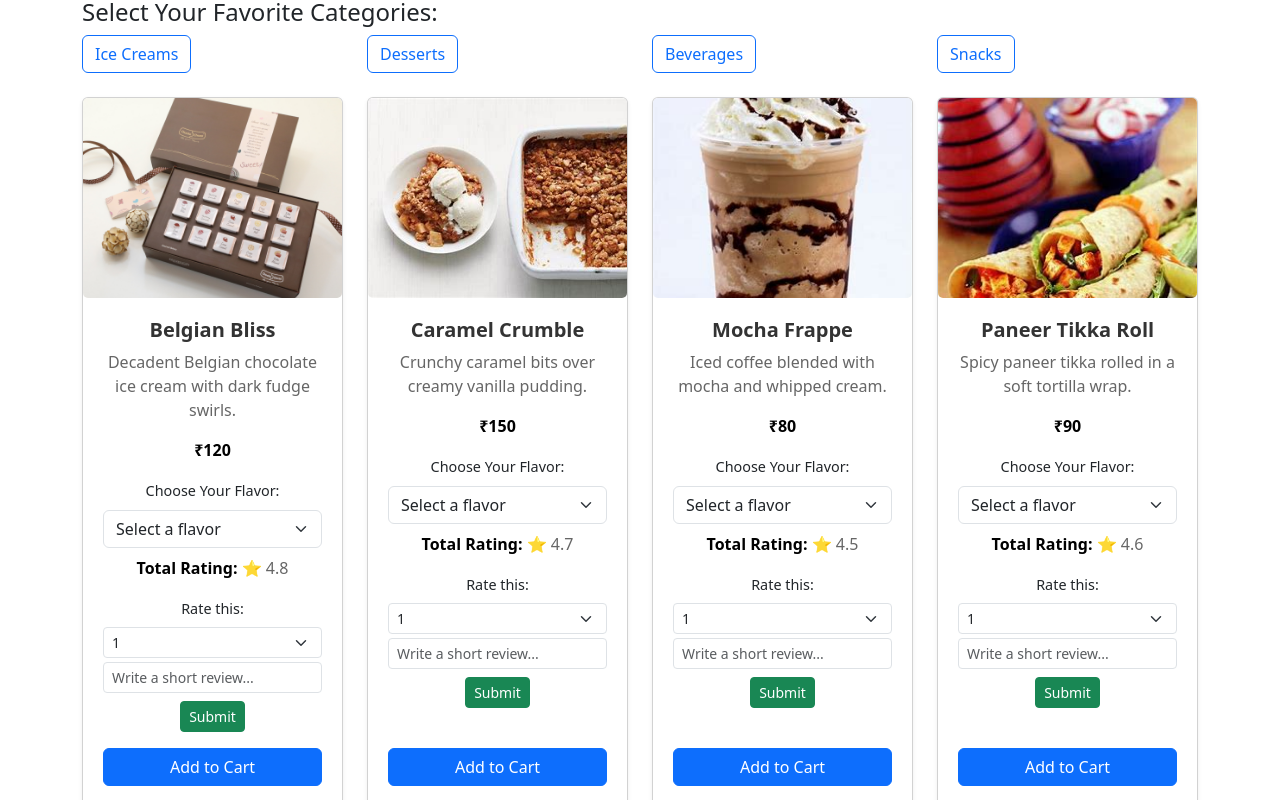
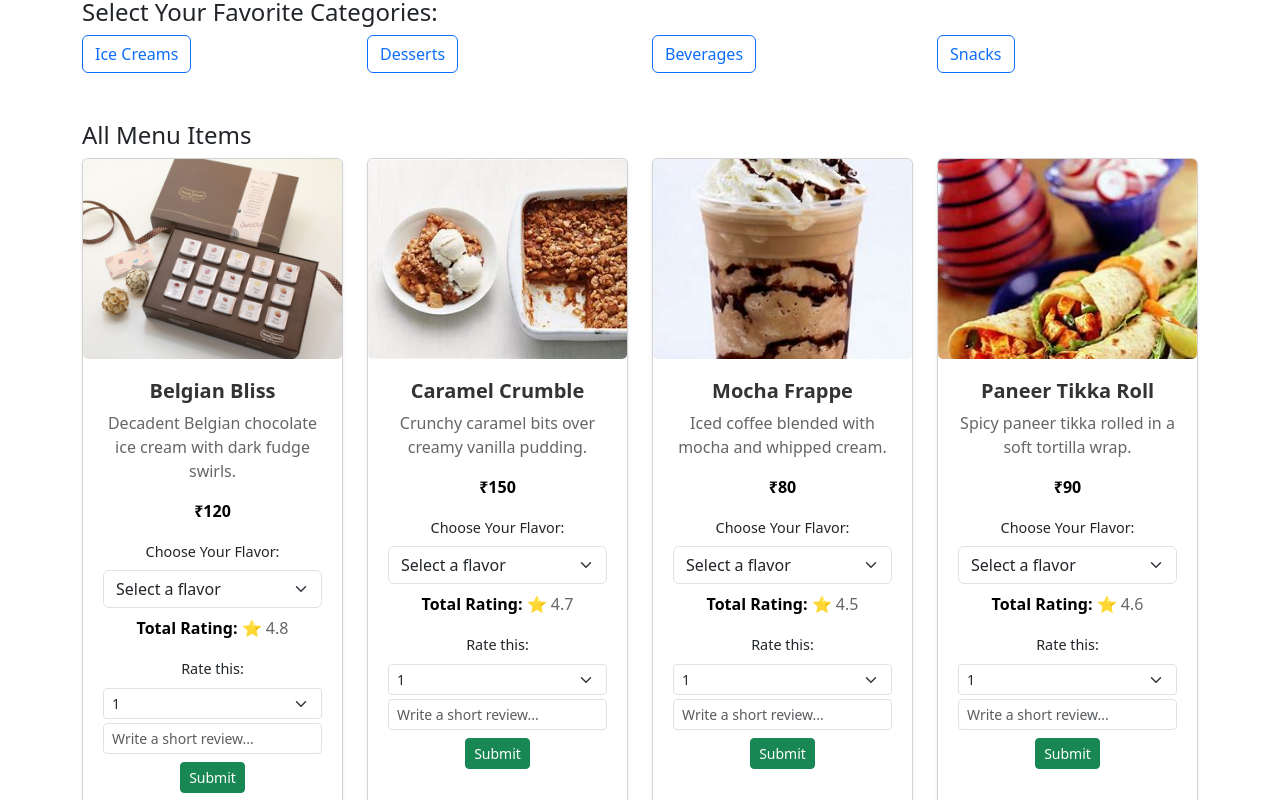
Before and after one commit to sanikasail00/Ideal_cafe, a React (Vite) app: page /Menu in a window 1280 px wide. Shown: the part 360-1160 px from the top of the page. Built offline with nearby package versions, Linux system fonts and the light colour scheme.

Commit message:
Added basic addtocart

```diff
--- a/package.json
+++ b/package.json
@@ -15,7 +15,8 @@
     "react-bootstrap": "^2.10.9",
     "react-dom": "^19.0.0",
     "react-icons": "^5.5.0",
-    "react-router-dom": "^7.5.0"
+    "react-router-dom": "^7.5.0",
+    "react-toastify": "^11.0.5"
   },
   "devDependencies": {
     "@eslint/js": "^9.21.0",
--- a/src/App.jsx
+++ b/src/App.jsx
@@ -1,24 +1,28 @@
 import React from 'react';
+import { BrowserRouter as Router, Routes, Route } from 'react-router-dom';
 import NavigationBar from './components/NavigationBar';
 import Menupage from './components/Menupage';
-import { BrowserRouter as Router, Routes, Route } from 'react-router-dom';
-import Home from "./components/Home"
+import Home from './components/Home';
 import Contactus from './components/Contactus';
 import Offers from './components/Offers';
 import LocationSelector from './components/LocationSelector';
+import CartPage from './components/CartPage';
+import { CartProvider } from './components/contexts/CartContext';
 
 export default function App() {
   return (
+    <CartProvider>
       <Router>
         <NavigationBar />
         <Routes>
           <Route path="/" element={<Home />} />
           <Route path="/Menu" element={<Menupage />} />
-        <Route path="/Contact Us" element={<Contactus/>}/>
-        <Route path="Offers" element={<Offers/>}/>
+          <Route path="/Contact Us" element={<Contactus />} />
+          <Route path="/Offers" element={<Offers />} />
           <Route path="/location" element={<LocationSelector />} />
+          <Route path="/cart" element={<CartPage />} />
         </Routes>
       </Router>
+    </CartProvider>
   );
-
 }
--- /dev/null
+++ b/src/components/CartPage.jsx
@@ -0,0 +1,34 @@
+// src/components/CartPage.js
+import React from 'react';
+import { useCart } from "../components/contexts/CartContext";
+
+const CartPage = () => {
+  const { cartItems, removeFromCart } = useCart(); // Get cartItems and removeFromCart functions from context
+
+  const handleRemoveFromCart = (itemId) => {
+    removeFromCart(itemId); // Remove item from cart
+  };
+
+  return (
+    <div>
+      <h1>Your Cart</h1>
+      {cartItems.length === 0 ? (
+        <p>Your cart is empty</p>
+      ) : (
+        <div>
+          {cartItems.map((item) => (
+            <div key={item.id} className="cart-item">
+              <h3>{item.name}</h3>
+              <p>Price: ${item.price}</p>
+              <button onClick={() => handleRemoveFromCart(item.id)}>
+                Remove from Cart
+              </button>
+            </div>
+          ))}
+        </div>
+      )}
+    </div>
+  );
+};
+
+export default CartPage;
--- a/src/components/Menupage.jsx
+++ b/src/components/Menupage.jsx
@@ -13,6 +13,7 @@ import BanoffeeBliss from "../assets/Menu/BanoffeeBliss/BanoffeeBliss.jpg";
 import ClassicLemonIcedTea from "../assets/Menu/ClassicLemonIcedTea/ClassicLemonIcedTea.jpg";
 import SpicyPotatoTwisters from "../assets/Menu/SpicyPotatoTwisters/SpicyPotatoTwisters.jpg";
 import TropicalTango from "../assets/Menu/TropicalTango/TropicalTango.jpg";
+import { useCart } from "./contexts/CartContext";
 
 const menuData = [
   {
@@ -142,25 +143,25 @@ const menuData = [
     name: "Tropical Tango",
     category: "Beverages",
     image: TropicalTango,
-    description: "A vibrant tropical fruit blend with mango, pineapple, and orange.",
+    description:
+      "A vibrant tropical fruit blend with mango, pineapple, and orange.",
     price: 105,
     rating: 4.4,
     popularity: 80,
     isNew: true,
   },
 ];
-
 export default function CafeMenu() {
+  const { addToCart } = useCart();
   const [filter, setFilter] = useState("All");
   const [sortBy, setSortBy] = useState("");
   const [reviews, setReviews] = useState({});
-  const [userPreferences, setUserPreferences] = useState([]); // New state to track preferences
-  const [recommendedItems, setRecommendedItems] = useState([]); // State to hold recommended items
+  const [userPreferences, setUserPreferences] = useState([]);
+  const [recommendedItems, setRecommendedItems] = useState([]);
 
   const handleFilter = (e) => setFilter(e.target.value);
   const handleSort = (e) => setSortBy(e.target.value);
 
-  // Update recommended items based on user preferences
   useEffect(() => {
     if (userPreferences.length > 0) {
       const recommendations = menuData.filter((item) =>
@@ -178,7 +179,6 @@ export default function CafeMenu() {
   };
 
   const handlePreference = (category) => {
-    // Add the selected category to the preferences list
     setUserPreferences((prev) => [...new Set([...prev, category])]);
   };
 
@@ -241,7 +241,7 @@ export default function CafeMenu() {
                   <Card.Text>
                     <strong>₹{item.price}</strong>
                   </Card.Text>
-                  <Button variant="primary" className="mt-3">
+                  <Button variant="primary" onClick={() => addToCart(item)}>
                     Add to Cart
                   </Button>
                 </Card.Body>
@@ -267,6 +267,7 @@ export default function CafeMenu() {
         ))}
       </Row>
 
+      <h4 className="mt-4">All Menu Items</h4>
       <Row>
         {sortedMenu.map((item) => (
           <Col key={item.id} md={3} className="mb-4">
@@ -367,7 +368,14 @@ export default function CafeMenu() {
                     </Form.Group>
                   </Form>
                 </div>
-                <Button variant="primary" className="mt-3">
+                <Button
+                  variant="success"
+                  className="mt-3"
+                  onClick={() => {
+                    addToCart(item);
+                    alert(`${item.name} has been added to your cart!`);
+                  }}
+                >
                   Add to Cart
                 </Button>
               </Card.Body>
--- /dev/null
+++ b/src/components/contexts/CartContext.jsx
@@ -0,0 +1,33 @@
+import React, { createContext, useState, useContext } from 'react';
+
+// Create a context to provide cart state globally
+const CartContext = createContext();
+
+// Create a provider component to wrap the app and provide cart state
+export const CartProvider = ({ children }) => {
+  const [cartItems, setCartItems] = useState([]); // Initialize cartItems state
+
+  // Function to add an item to the cart
+  const addToCart = (item) => {
+    setCartItems((prevItems) => [...prevItems, item]);
+  };
+
+  // Function to remove an item from the cart
+  const removeFromCart = (itemId) => {
+    setCartItems(cartItems.filter(item => item.id !== itemId));
+  };
+
+  // Function to clear the cart
+  const clearCart = () => {
+    setCartItems([]);
+  };
+
+  return (
+    <CartContext.Provider value={{ cartItems, addToCart, removeFromCart, clearCart }}>
+      {children}
+    </CartContext.Provider>
+  );
+};
+
+// Custom hook to use the cart context in components
+export const useCart = () => useContext(CartContext);
```
Also changed, not shown: 1 other file (tests, documents, lock files or other folders). Lines whose indentation alone changed are shown as unchanged.
